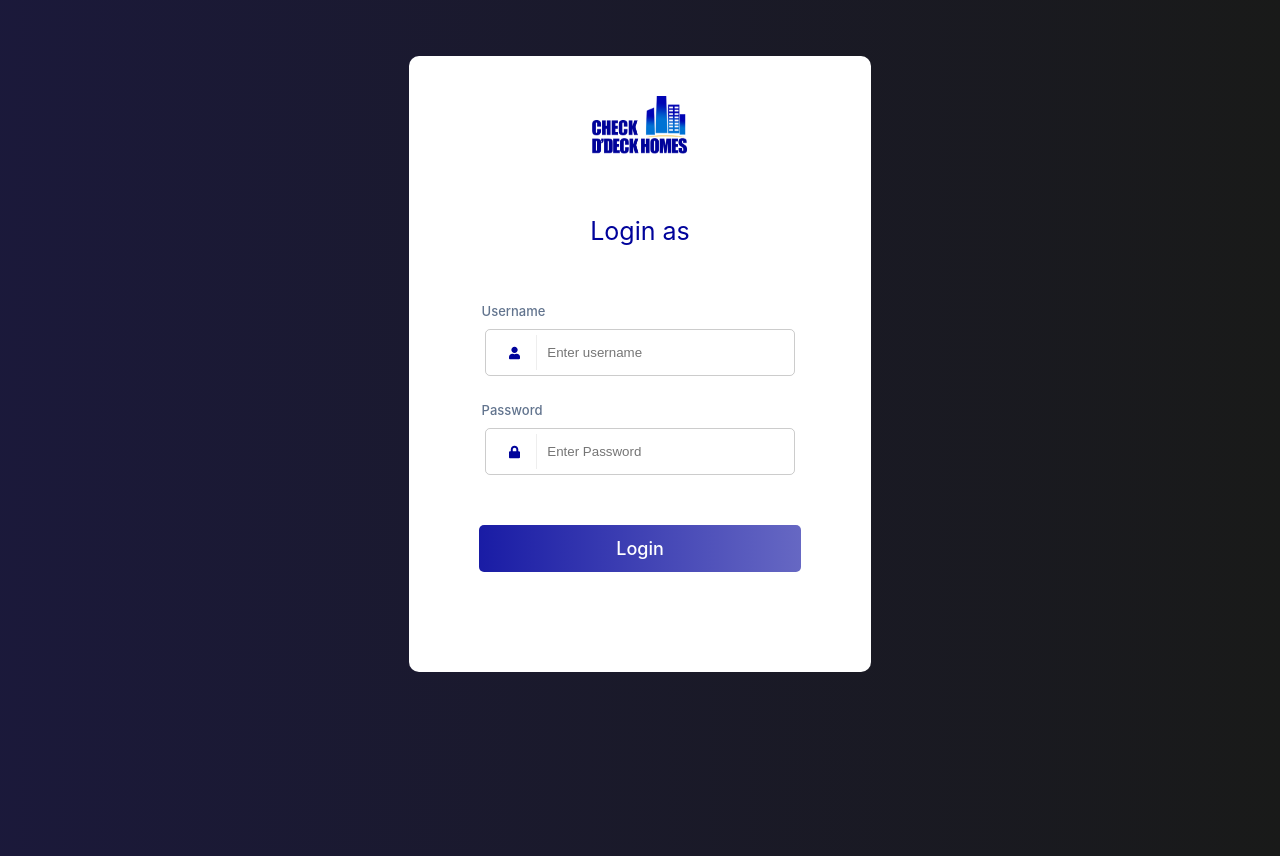
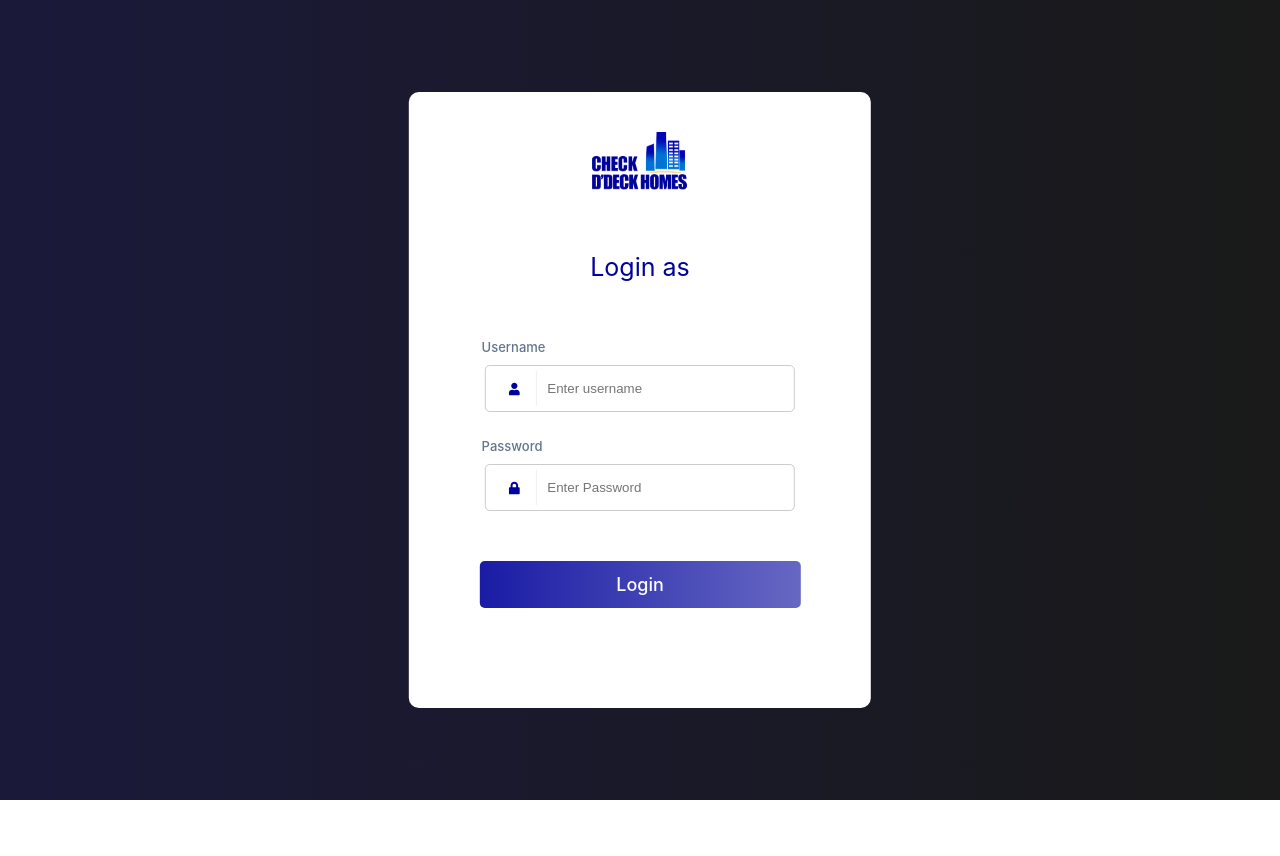
Before and after one commit to hurlaniyhi/Check-D-Deck-Homes-HR-App, a React (Create React App) app: page /login in a window 1280 px wide. After the commit the page ends 800 px from the top, so only its background shows below. Built offline with nearby package versions, Linux system fonts and the light colour scheme.

Commit message:
make it better

```diff
--- a/sass/main.scss
+++ b/sass/main.scss
@@ -23,6 +23,7 @@
 
 html {
     font-size: 62.5%;
+    height: 100%;
 
     @include respond(tab-port) {
       font-size: 50%; // 1rem = 8px, 8/16 * 100 = 50%
@@ -90,7 +91,13 @@ html {
 body{
     box-sizing: border-box;
     padding: 0;
-    margin: 0
+    margin: 0;
+    background: linear-gradient(
+      to right,
+      rgba(2, 0, 37, .9),
+      rgba(0, 1, 0, 0.9)
+    );
+
 }
 
 #container{
@@ -146,6 +153,11 @@ body{
         flex-direction: column;
         margin-top: 18vh;
       }
+
+    @media (max-width: 320px) {
+
+      margin-top: 10vh;
+    }
 }
 
 .nav1{
@@ -180,22 +192,26 @@ body{
 // LOGIN PAGE
 
 #login-container{
-    background-image:linear-gradient(
-        to right,
-        rgba(2, 0, 37, .9),
-        rgba(0, 1, 0, 0.9)
-      );
-    height: 100vh;
-    padding-top: 7vh;
-    position: relative;
+    // background-image:linear-gradient(
+    //     to right,
+    //     rgba(2, 0, 37, .9),
+    //     rgba(0, 1, 0, 0.9)
+    //   );
+     height: 100%;
+    // padding-top: 1rem;
+
 }
 
 .form-wrap{
-    margin: 0 auto;
+    //margin: 0 auto;
+    position: absolute;
+    top: 50%;
+    left: 50%;
     width: 33%;
     background-color: white;
     padding: 4rem 2rem 10rem 2rem;
     border-radius: 10px;
+    transform: translate(-50%, -50%);
 
     @media (max-width: 700px){
       width: 40%;
@@ -243,6 +259,11 @@ body{
     margin-bottom: 2.6rem;
     border-radius: 5px;
     overflow: hidden;
+    // pointer-events: none;
+
+    // .parent:focus-within {
+    //   border: 1px solid green;
+    // }
 }
 .icon-container{
   width: 15%;
@@ -265,15 +286,6 @@ body{
       height: 5rem;
     }
 
-    // @media (max-width: 680px){
-    //   width: 40%;
-    //   height: 7rem;
-    // }
-
-    // @media (max-width: 550px){
-    //   width: 45%;
-    //   height: 9rem;
-    // }
 }
 
 .user-input{
@@ -283,6 +295,7 @@ body{
     outline: none;
     width: 80%;
     border-left: 1px solid #eee;
+    // pointer-events: auto;
 }
 
 .label{
--- a/src/components/Homepage.js
+++ b/src/components/Homepage.js
@@ -23,8 +23,8 @@ const Home = () => {
                 <p class="sales-plus">Land, Buildings, and other properties</p>
             </div>
             <div class="navigate">
-                    <a class="nav1" href="#" onClick={()=> Login("Admin")}>Get started as Admin</a>
-                    <a class="nav1" href="#" onClick={()=> Login("Staff")}>Get started Staff</a>
+                    <a class="nav1" onClick={()=> Login("Admin")}>Get started as Admin</a>
+                    <a class="nav1" onClick={()=> Login("Staff")}>Get started Staff</a>
             </div>
         </div>
     )
--- a/src/components/Login.js
+++ b/src/components/Login.js
@@ -13,6 +13,14 @@ const Login = () => {
         history.push("/")
     }
 
+    function changeColor(id){
+        document.querySelector(id).style.border = "1.8px solid #00039B"
+    }
+
+    function reverseColor(id){
+        document.querySelector(id).style.border = "1px solid rgba(0, 0, 0, .2)"
+    }
+
     var title = localStorage.getItem("info")
 
     return(
@@ -22,14 +30,14 @@ const Login = () => {
             <img class="login-logo" src={logo} />
                 <p class="form-title">Login as {title}</p>
                 <label class="label">Username</label>
-                <div class="cover-input">
+                <div class="cover-input" id="input1">
                     <div class="icon-container"><FaUser class="user-icon"/></div>
-                    <input class="user-input" type="text" placeholder="Enter username" required/>
+                    <input class="user-input" onClick={()=>changeColor("#input1")} onBlur={()=>reverseColor("#input1")} type="text" placeholder="Enter username" required/>
                 </div>
                 <label class="label">Password</label>
-                <div class="cover-input">
+                <div class="cover-input" id="input2">
                 <div class="icon-container"><FaLock class="user-icon"/></div>
-                    <input class="user-input" type="password" placeholder="Enter Password" required/>
+                    <input class="user-input" type="password" placeholder="Enter Password" onClick={()=>changeColor("#input2")} onBlur={()=>reverseColor("#input2")} required/>
                 </div>
                 <a class="login-button" onClick={()=> signIn()} >Login</a>
             </div>
--- a/src/styles/style.css
+++ b/src/styles/style.css
@@ -1,5 +1,6 @@
 html {
-  font-size: 62.5%; }
+  font-size: 62.5%;
+  height: 100%; }
   @media (max-width: 56.25em) {
     html {
       font-size: 50%; } }
@@ -42,7 +43,8 @@ html {
 body {
   box-sizing: border-box;
   padding: 0;
-  margin: 0; }
+  margin: 0;
+  background: linear-gradient(to right, rgba(2, 0, 37, 0.9), rgba(0, 1, 0, 0.9)); }
 
 #container {
   background-image: linear-gradient(to right, rgba(2, 0, 37, 0.9), rgba(0, 1, 0, 0.9)), url("../assets/backImage.jpeg");
@@ -86,6 +88,9 @@ body {
     .navigate {
       flex-direction: column;
       margin-top: 18vh; } }
+  @media (max-width: 320px) {
+    .navigate {
+      margin-top: 10vh; } }
 
 .nav1 {
   padding: 2.4rem 2.2rem;
@@ -109,17 +114,17 @@ body {
       margin-bottom: 4.2rem; } }
 
 #login-container {
-  background-image: linear-gradient(to right, rgba(2, 0, 37, 0.9), rgba(0, 1, 0, 0.9));
-  height: 100vh;
-  padding-top: 7vh;
-  position: relative; }
+  height: 100%; }
 
 .form-wrap {
-  margin: 0 auto;
+  position: absolute;
+  top: 50%;
+  left: 50%;
   width: 33%;
   background-color: white;
   padding: 4rem 2rem 10rem 2rem;
-  border-radius: 10px; }
+  border-radius: 10px;
+  transform: translate(-50%, -50%); }
   @media (max-width: 700px) {
     .form-wrap {
       width: 40%; } }
```
